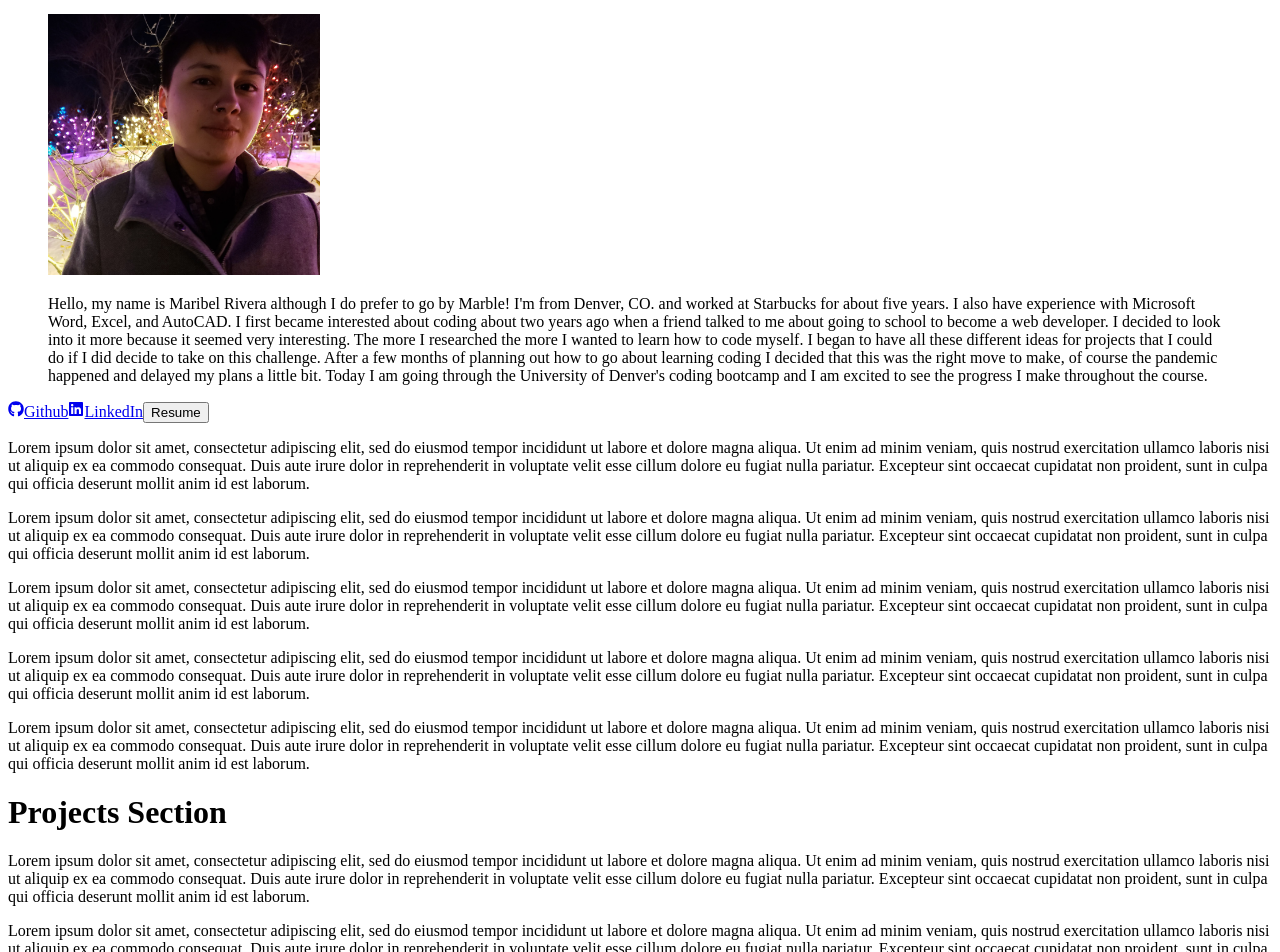
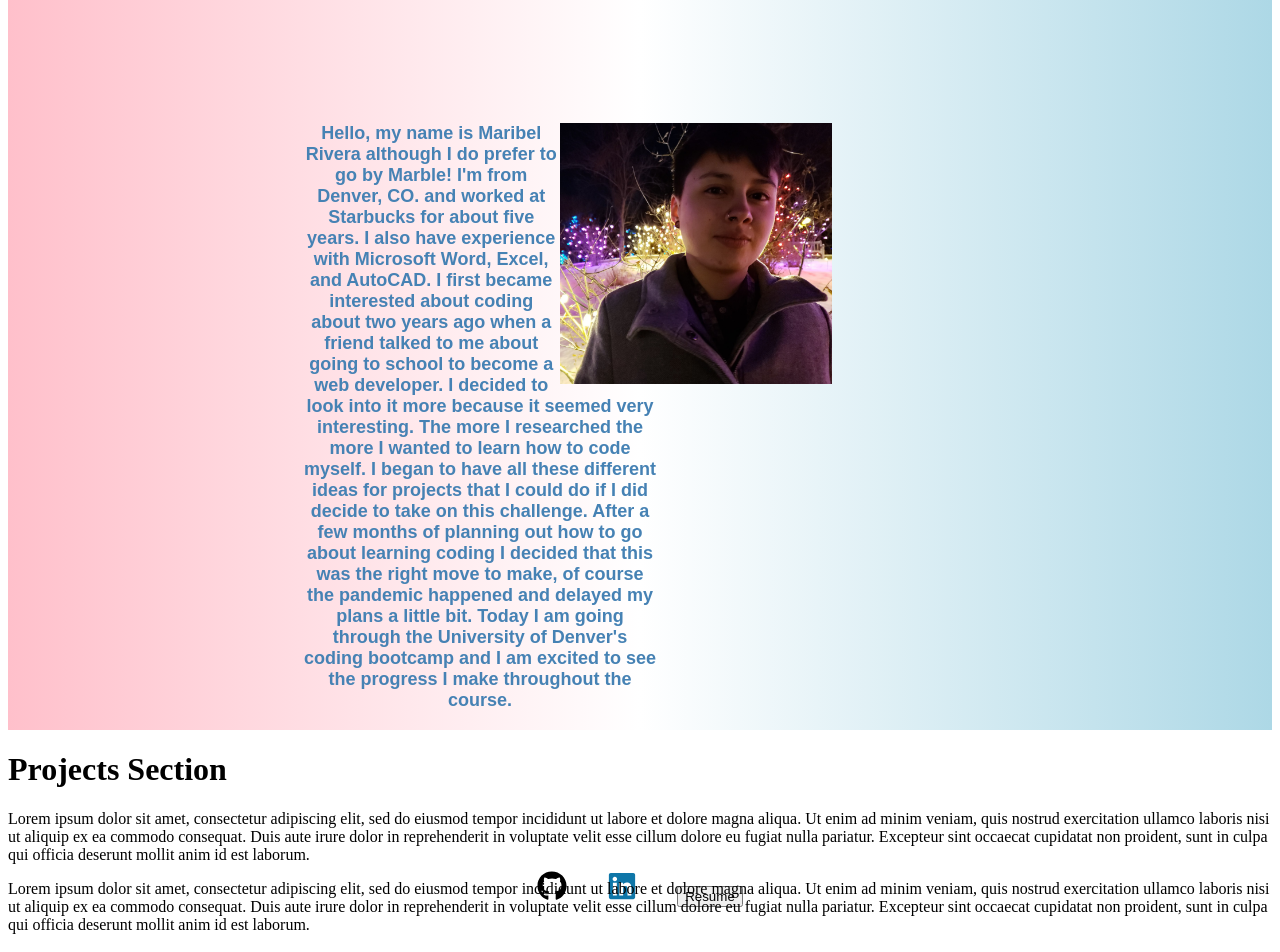
Before and after one commit to mrivera0014/react-portfolio-2.0, a React (Create React App) app: page / in a window 1280 px wide. Shown: the part 920-1872 px from the top of the page. Built offline with nearby package versions, Linux system fonts and the light colour scheme.

Commit message:
styled profile card, just missing styling on resume link and maybe add hover effects

```diff
--- a/src/components/ProfileCard/ProfileCard.css
+++ b/src/components/ProfileCard/ProfileCard.css
@@ -1,4 +1,63 @@
-.profileCard {
+@import url("https://fonts.googleapis.com/css2?family=Noto+Sans+KR:wght@500;900&display=swap");
+.body {
+  background: -webkit-gradient(linear, left top, right top, from(pink), color-stop(white), to(lightblue));
+  background: linear-gradient(90deg, pink, white, lightblue);
+  height: 100vh;
+}
+
+.aboutTitle {
+  text-align: center;
+  margin: -4px;
+  font-family: 'Noto Sansa KR', sans-serif;
+  color: steelblue;
+}
+
+.aboutMe {
+  text-align: -webkit-center;
+  margin-top: 10rem;
+}
+
+.aboutMe .profileImg {
   width: 17rem;
+  float: right;
+  margin-right: 25rem;
+}
+
+.aboutMe .aboutMePar {
+  width: 30%;
+  margin-right: 20rem;
+  font-family: 'Noto Sansa KR', sans-serif;
+  font-size: 18px;
+  font-weight: 700;
+  color: steelblue;
+}
+
+.social {
+  text-align: center;
+  margin-top: 10rem;
+}
+
+.social .iconsList {
+  font-size: 18px;
+  text-decoration: none;
+  padding: 5px;
+  margin: 15px;
+}
+
+.social .ghIcon, .social .liIcon {
+  font-size: 30px;
+}
+
+.social .ghIcon :hover, .social .liIcon :hover {
+  color: white;
+  background: black;
+}
+
+.social .ghIcon {
+  color: black;
+}
+
+.social .liIcon {
+  color: #0e76a8;
 }
 /*# sourceMappingURL=ProfileCard.css.map */
--- a/src/components/ProfileCard/ProfileCard.js
+++ b/src/components/ProfileCard/ProfileCard.js
@@ -1,24 +1,25 @@
 import React from 'react'
 import * as FaIcons from 'react-icons/fa'
-import * as DiIcons from 'react-icons/fa'
+// import * as DiIcons from 'react-icons/fa'
 
 import headshot from '../../assets/Images/headshot.jpg'
 import './ProfileCard.css'
 
 function ProfileCard() {
     return (
-        <>
-            <figure>
-                <img className='profileCard' src={headshot} alt='maribel-rivera-headshot'></img>
-                <p>Hello, my name is Maribel Rivera although I do prefer to go by Marble! I'm from Denver, CO. and worked at Starbucks for about five years. I also have experience with Microsoft Word, Excel, and AutoCAD. I first became interested about coding about two years ago when a friend talked to me about going to school to become a web developer. I decided to look into it more because it seemed very interesting. The more I researched the more I wanted to learn how to code myself. I began to have all these different ideas for projects that I could do if I did decide to take on this challenge. After a few months of planning out how to go about learning coding I decided that this was the right move to make, of course the pandemic happened and delayed my plans a little bit. Today I am going through the University of Denver's coding bootcamp and I am excited to see the progress I make throughout the course.</p>
+        <div className='body'>
+            <h1 className='aboutTitle'>About Me</h1>
+            <figure className='aboutMe'>
+                <img className='profileImg' src={headshot} alt='maribel-rivera-headshot'></img>
+                <p className='aboutMePar'>Hello, my name is Maribel Rivera although I do prefer to go by Marble! I'm from Denver, CO. and worked at Starbucks for about five years. I also have experience with Microsoft Word, Excel, and AutoCAD. I first became interested about coding about two years ago when a friend talked to me about going to school to become a web developer. I decided to look into it more because it seemed very interesting. The more I researched the more I wanted to learn how to code myself. I began to have all these different ideas for projects that I could do if I did decide to take on this challenge. After a few months of planning out how to go about learning coding I decided that this was the right move to make, of course the pandemic happened and delayed my plans a little bit. Today I am going through the University of Denver's coding bootcamp and I am excited to see the progress I make throughout the course.</p>
             </figure>
             <section className='social'>
+                <a className='iconsList' rel="noreferrer" target="_blank" href="https://github.com/mrivera0014"><FaIcons.FaGithub className='ghIcon' /></a>
+                <a className='iconsList' rel="noreferrer" target="_blank" href="https://www.linkedin.com/in/marblerivera/"><FaIcons.FaLinkedin className='liIcon' /></a>
+                <a className='iconsList' rel='noreferrer' target='_blank' href='https://drive.google.com/file/d/1I6XwAcUdvy6ffTu0i8RX97pFKnF0LRME/view?usp=sharing'><button>Resume</button></a>
 
-                <a rel="noreferrer" target="_blank" href="https://github.com/mrivera0014"><FaIcons.FaGithub />Github</a>
-                <a rel="noreferrer" target="_blank" href="https://www.linkedin.com/in/marblerivera/"><FaIcons.FaLinkedin />LinkedIn</a>
-                <a rel='noreferrer' target='_blank' href='https://drive.google.com/file/d/1I6XwAcUdvy6ffTu0i8RX97pFKnF0LRME/view?usp=sharing'><button>Resume</button></a>
             </section>
-        </>
+        </div>
     )
 }
 
--- a/src/components/ProfileCard/ProfileCard.scss
+++ b/src/components/ProfileCard/ProfileCard.scss
@@ -1,3 +1,73 @@
-.profileCard {
+@import url('https://fonts.googleapis.com/css2?family=Noto+Sans+KR:wght@500;900&display=swap');
+
+@mixin mainBackground{
+    background: linear-gradient(90deg, pink, white, lightblue);
+    height: 100vh;}
+
+@mixin title {
+    font-family: 'Noto Sansa KR', sans-serif;
+    color: steelblue;
+}
+
+@mixin secondaryFont {
+    font-family: 'Noto Sansa KR', sans-serif;
+    font-size: 18px;
+    font-weight: 700;
+    color: steelblue;
+}
+
+.body{
+   @include mainBackground;
+}
+
+.aboutTitle{
+    text-align: center;
+    margin: -4px;
+    @include title()
+}
+
+.aboutMe{
+text-align: -webkit-center;
+margin-top: 10rem;
+
+.profileImg {
 width: 17rem;
+float: right;
+margin-right: 25rem;
+
 }
+.aboutMePar{
+    width: 30%;
+    margin-right: 20rem;
+    @include secondaryFont()
+}
+}
+
+.social{
+    text-align: center;
+    margin-top: 10rem;
+
+.iconsList{
+    font-size: 18px;
+    text-decoration: none;
+    padding: 5px;
+    margin: 15px;
+
+}
+
+.ghIcon, .liIcon{
+    font-size: 30px;
+    :hover{
+        color: white;
+        background: black;
+    }
+}
+
+.ghIcon{
+    color: black;
+}
+
+.liIcon{
+    color: #0e76a8;
+}
+}
--- a/src/pages/About/About.js
+++ b/src/pages/About/About.js
@@ -5,13 +5,7 @@ import ProfileCard from '../../components/ProfileCard/ProfileCard'
 function About() {
     return (
         <div id='about'>
-            <h1>About Me</h1>
             <ProfileCard />
-            <p>Lorem ipsum dolor sit amet, consectetur adipiscing elit, sed do eiusmod tempor incididunt ut labore et dolore magna aliqua. Ut enim ad minim veniam, quis nostrud exercitation ullamco laboris nisi ut aliquip ex ea commodo consequat. Duis aute irure dolor in reprehenderit in voluptate velit esse cillum dolore eu fugiat nulla pariatur. Excepteur sint occaecat cupidatat non proident, sunt in culpa qui officia deserunt mollit anim id est laborum.</p>
-            <p>Lorem ipsum dolor sit amet, consectetur adipiscing elit, sed do eiusmod tempor incididunt ut labore et dolore magna aliqua. Ut enim ad minim veniam, quis nostrud exercitation ullamco laboris nisi ut aliquip ex ea commodo consequat. Duis aute irure dolor in reprehenderit in voluptate velit esse cillum dolore eu fugiat nulla pariatur. Excepteur sint occaecat cupidatat non proident, sunt in culpa qui officia deserunt mollit anim id est laborum.</p>
-            <p>Lorem ipsum dolor sit amet, consectetur adipiscing elit, sed do eiusmod tempor incididunt ut labore et dolore magna aliqua. Ut enim ad minim veniam, quis nostrud exercitation ullamco laboris nisi ut aliquip ex ea commodo consequat. Duis aute irure dolor in reprehenderit in voluptate velit esse cillum dolore eu fugiat nulla pariatur. Excepteur sint occaecat cupidatat non proident, sunt in culpa qui officia deserunt mollit anim id est laborum.</p>
-            <p>Lorem ipsum dolor sit amet, consectetur adipiscing elit, sed do eiusmod tempor incididunt ut labore et dolore magna aliqua. Ut enim ad minim veniam, quis nostrud exercitation ullamco laboris nisi ut aliquip ex ea commodo consequat. Duis aute irure dolor in reprehenderit in voluptate velit esse cillum dolore eu fugiat nulla pariatur. Excepteur sint occaecat cupidatat non proident, sunt in culpa qui officia deserunt mollit anim id est laborum.</p>
-            <p>Lorem ipsum dolor sit amet, consectetur adipiscing elit, sed do eiusmod tempor incididunt ut labore et dolore magna aliqua. Ut enim ad minim veniam, quis nostrud exercitation ullamco laboris nisi ut aliquip ex ea commodo consequat. Duis aute irure dolor in reprehenderit in voluptate velit esse cillum dolore eu fugiat nulla pariatur. Excepteur sint occaecat cupidatat non proident, sunt in culpa qui officia deserunt mollit anim id est laborum.</p>
         </div>
     )
 }
```
Also changed, not shown: 1 other file (tests, documents, lock files or other folders).
